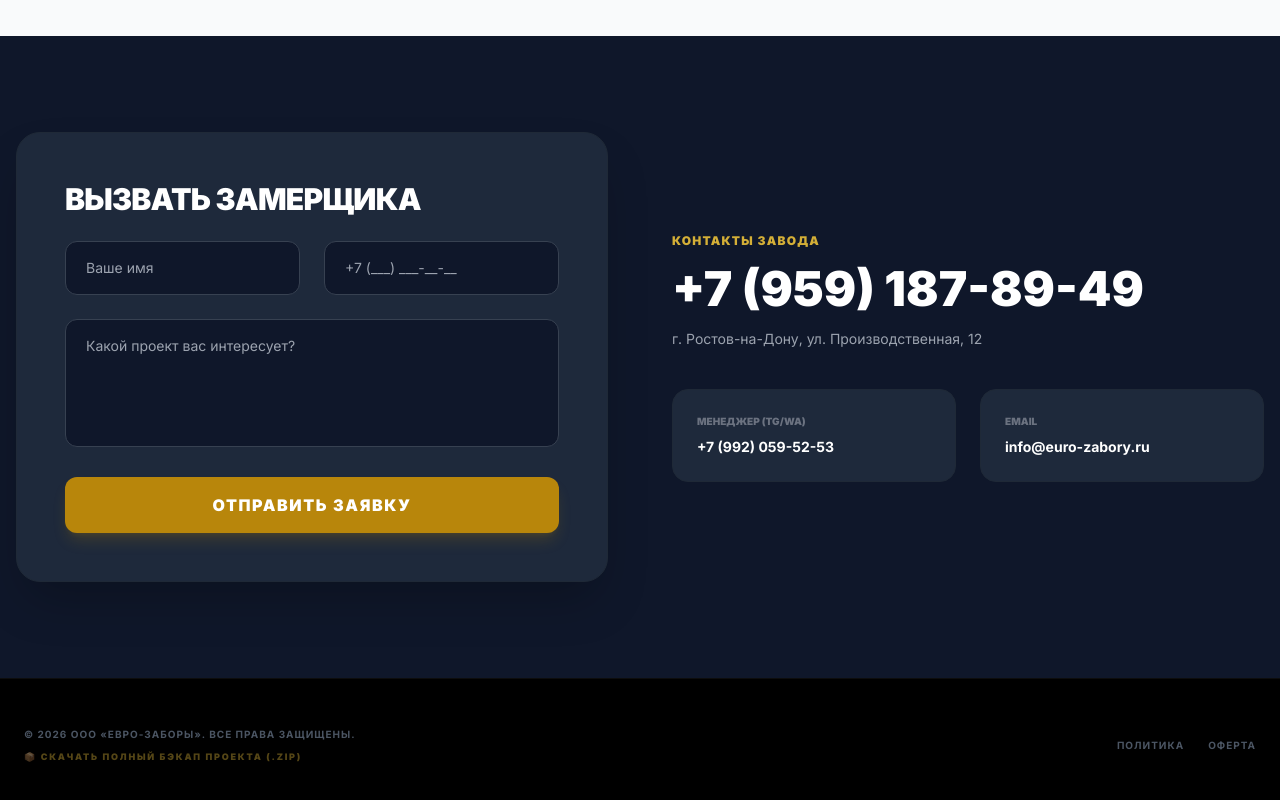
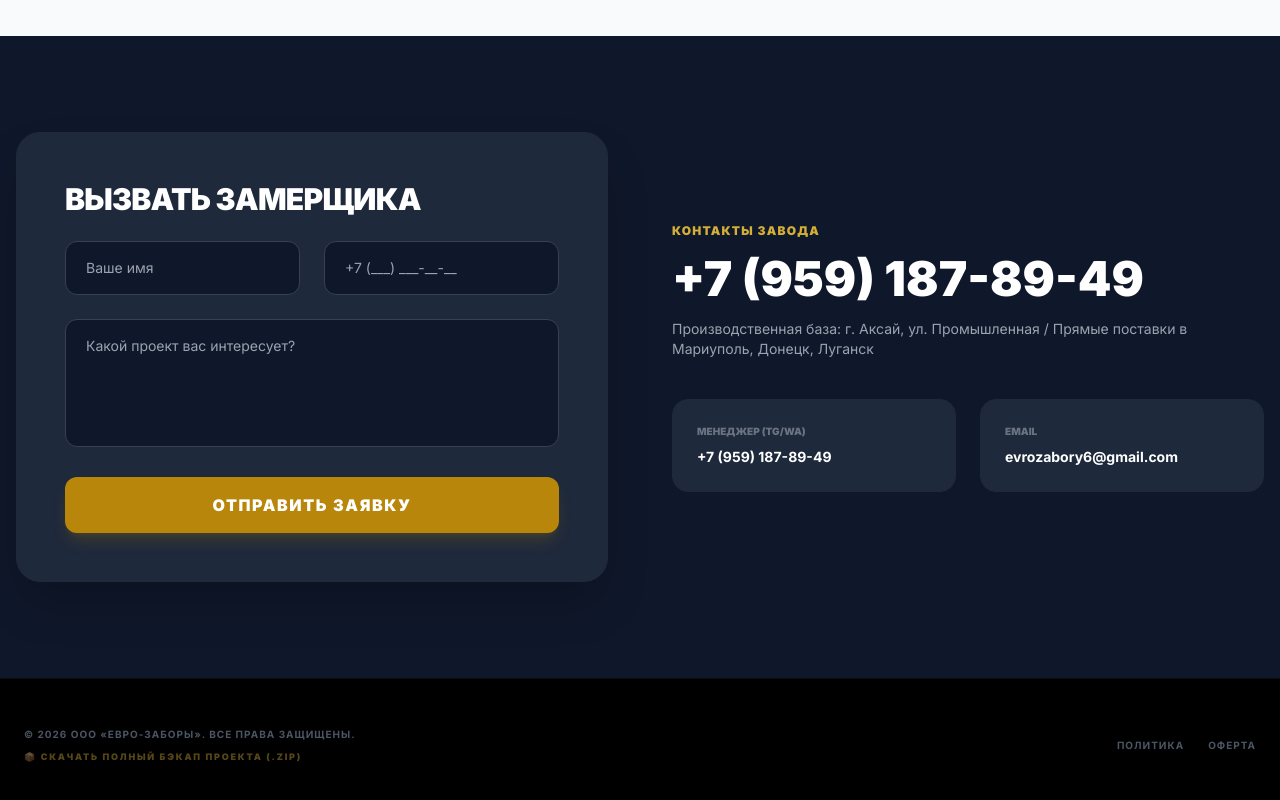
Before and after one commit to ksasha79/KovkaMaster, a React (Vite) app: page / in a window 1280 px wide. Shown: the part 8947-9747 px from the top of the page. Built offline with nearby package versions, Linux system fonts and the light colour scheme.

Commit message:
new edit my info

```diff
--- a/config.ts
+++ b/config.ts
@@ -59,16 +59,32 @@ export interface ContactConfig {
 ///  HERO_VIDEO_URL: "https://player.vimeo.com/external/371433846.sd.mp4?s=231519c1701abc06174090299933bb38581cc8d1&profile_id=164&oauth2_token_id=57447761"
 ///};
 
+///export const CONTACTS = {
+///  COMPANY_NAME: "ООО «Евро-Заборы»",
+///  SLOGAN: "Завод систем ограждений №1",
+///  PHONE: "79591878949",
+///  PHONE_DISPLAY: "+7 (959) 187-89-49",
+///  MANAGER_PHONE: "79920595253",
+///  MANAGER_PHONE_DISPLAY: "+7 (992) 059-52-53",
+///  EMAIL: "info@euro-zabory.ru",
+///  LOCATION: "Ростов-на-Дону / ДНР / ЛНР",
+///  TELEGRAM_USER: "euro_zabor_manager",
+///  WHATSAPP_LINK: "79920595253",
+///  FACTORY_ADDRESS: "г. Ростов-на-Дону, ул. Производственная, 12"
+///};
+
 export const CONTACTS = {
   COMPANY_NAME: "ООО «Евро-Заборы»",
-  SLOGAN: "Завод систем ограждений №1",
+  BRAND_NAME: "Евро-Заборы",
+  SLOGAN: "Завод систем ограждений полного цикла",
   PHONE: "79591878949",
   PHONE_DISPLAY: "+7 (959) 187-89-49",
-  MANAGER_PHONE: "79920595253",
-  MANAGER_PHONE_DISPLAY: "+7 (992) 059-52-53",
-  EMAIL: "info@euro-zabory.ru",
-  LOCATION: "Ростов-на-Дону / ДНР / ЛНР",
-  TELEGRAM_USER: "euro_zabor_manager",
-  WHATSAPP_LINK: "79920595253",
-  FACTORY_ADDRESS: "г. Ростов-на-Дону, ул. Производственная, 12"
+  MANAGER_PHONE: "79912644770",
+  MANAGER_PHONE_DISPLAY: "+7 (959) 187-89-49",
+  EMAIL: "evrozabory6@gmail.com",
+  LOCATION: "Ростов-на-Дону, ДНР, ЛНР, Воронеж, Белгород, Курск, Тамбов, Липецк ",
+  TELEGRAM_USER: "8201704520",
+  WHATSAPP_LINK: "79591878949",
+  DOMAIN: "евро-заборы.рф",
+  FACTORY_ADDRESS: "Производственная база: г. Аксай, ул. Промышленная / Прямые поставки в Мариуполь, Донецк, Луганск"
 };
```
